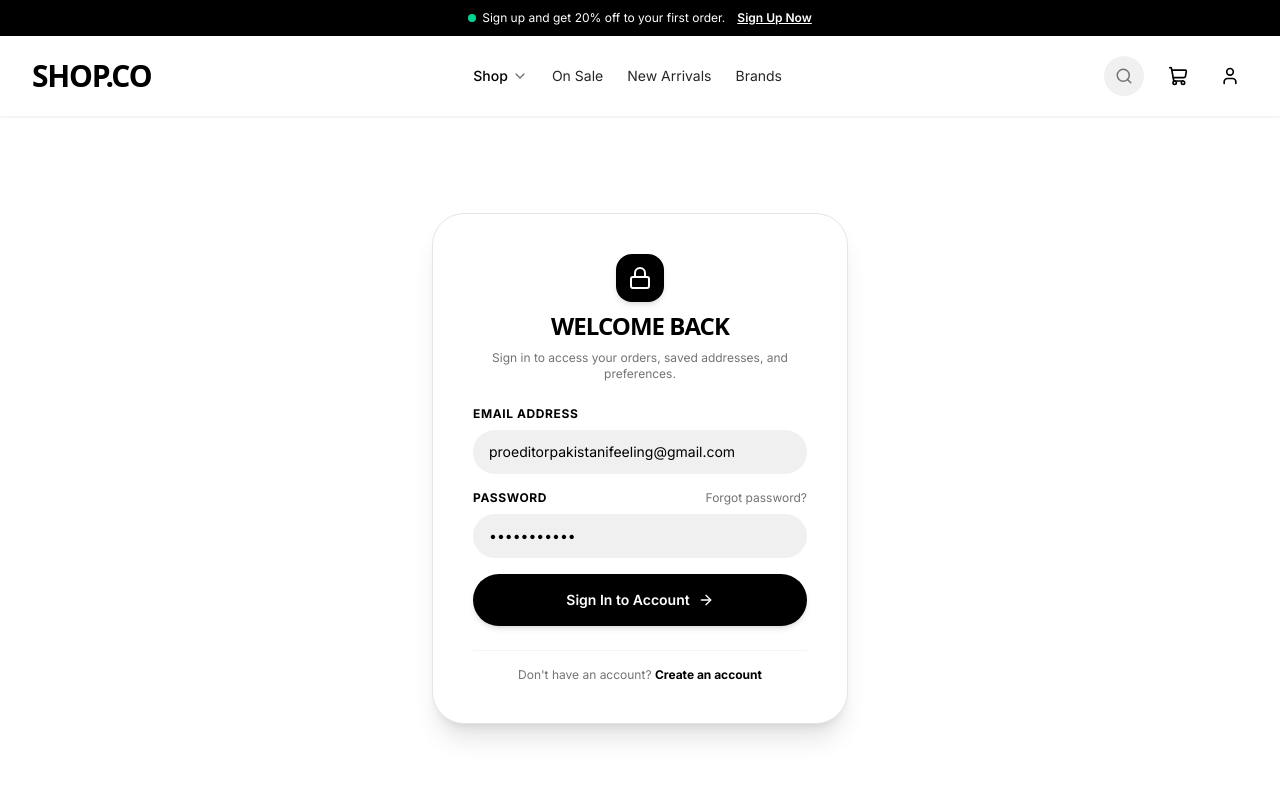
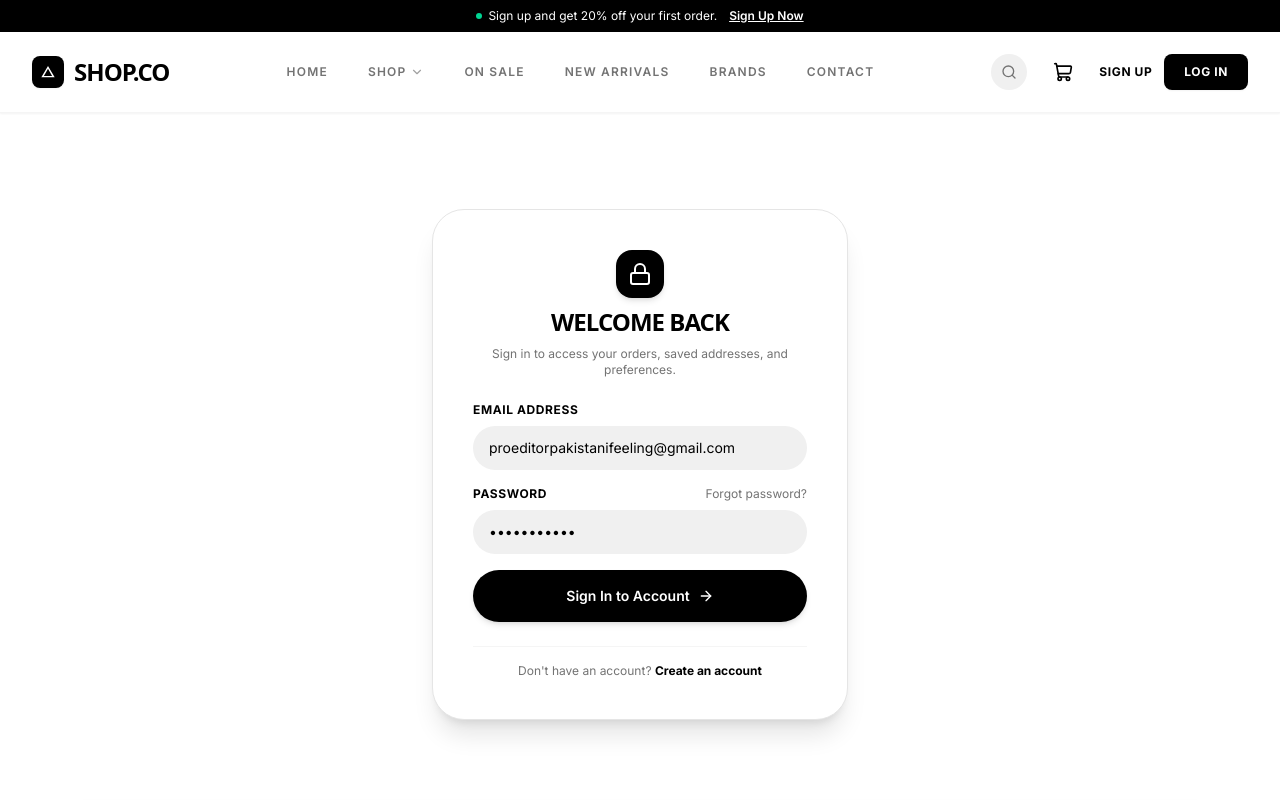
Before and after one commit to Ayesha-Siddiqa-khan/ShopFlow, a Next.js app: page /login in a window 1280 px wide. Shown: the top 800 px of the page. Built offline with nearby package versions, Linux system fonts and the light colour scheme.

Commit message:
feat(navbar): adopt clean header layout with logo mark, center uppercase tracking links, and right-aligned sign up and solid log in button

```diff
--- a/components/navigation/navbar.tsx
+++ b/components/navigation/navbar.tsx
@@ -1,22 +1,38 @@
 "use client";
 
 import Link from "next/link";
-import { useRouter } from "next/navigation";
+import { useRouter, usePathname } from "next/navigation";
 import { useState, useRef, useEffect } from "react";
-import { ShoppingCart, Search, User, Menu, X, ChevronDown, Sparkles, Shirt, Award, Flame, Dumbbell } from "lucide-react";
+import { ShoppingCart, Search, Menu, X, ChevronDown, Sparkles, Shirt, Award, Flame, Dumbbell } from "lucide-react";
 import { useCart } from "@/lib/cart-context";
 
 export function Navbar() {
   const router = useRouter();
+  const pathname = usePathname();
   const { totalCount } = useCart();
   const [mobileMenuOpen, setMobileMenuOpen] = useState(false);
   const [shopDropdownOpen, setShopDropdownOpen] = useState(false);
   const [searchExpanded, setSearchExpanded] = useState(false);
   const [isSearchFocused, setIsSearchFocused] = useState(false);
   const [searchQuery, setSearchQuery] = useState("");
+  const [user, setUser] = useState<{ name?: string; email?: string } | null>(null);
+
   const dropdownRef = useRef<HTMLDivElement>(null);
   const searchInputRef = useRef<HTMLInputElement>(null);
   const searchContainerRef = useRef<HTMLDivElement>(null);
+
+  // Check user session
+  useEffect(() => {
+    const timer = setTimeout(() => {
+      try {
+        const stored = localStorage.getItem("shopflow_user");
+        if (stored) {
+          setUser(JSON.parse(stored));
+        }
+      } catch {}
+    }, 0);
+    return () => clearTimeout(timer);
+  }, []);
 
   const handleSearch = (e: React.FormEvent) => {
     e.preventDefault();
@@ -43,64 +59,90 @@ export function Navbar() {
     return () => document.removeEventListener("mousedown", handleClickOutside);
   }, [searchQuery]);
 
+  const isHomeActive = pathname === "/";
+  const isShopActive = pathname.startsWith("/products");
+
   return (
     <div className="sticky top-0 z-50">
-      {/* Top Banner - standard and clean, always visible */}
-      <div className="bg-black text-white text-xs py-2.5">
+      {/* Top Banner */}
+      <div className="bg-black text-white text-xs py-2">
         <div className="max-w-7xl mx-auto px-4 flex items-center justify-center gap-2">
-          <span className="flex items-center gap-1.5 font-normal">
-            <span className="inline-block w-2 h-2 rounded-full bg-emerald-400" />
-            Sign up and get 20% off to your first order.
+          <span className="flex items-center gap-1.5 font-normal text-[11px] sm:text-xs">
+            <span className="inline-block w-1.5 h-1.5 rounded-full bg-emerald-400" />
+            Sign up and get 20% off your first order.
           </span>
-          <Link href="/register" className="underline font-semibold hover:text-neutral-300 ml-1">
+          <Link href="/register" className="underline font-semibold hover:text-neutral-300 ml-1 text-[11px] sm:text-xs">
             Sign Up Now
           </Link>
         </div>
       </div>
 
-      {/* Main Navbar */}
+      {/* Main Header matching the requested design layout */}
       <header className="bg-white border-b border-neutral-100 shadow-xs">
         <div className="max-w-7xl mx-auto px-4 sm:px-6 lg:px-8">
-          <div className="flex items-center justify-between h-20 gap-4 lg:gap-10">
+          <div className="flex items-center justify-between h-20 gap-4">
 
-            {/* Mobile menu trigger + Logo */}
-            <div className="flex items-center gap-4">
+            {/* Left: Brand Logo with Arrow Icon */}
+            <div className="flex items-center gap-3">
               <button
                 onClick={() => setMobileMenuOpen(!mobileMenuOpen)}
-                className="lg:hidden p-1 text-black"
+                className="lg:hidden p-1.5 text-black hover:bg-neutral-100 rounded-lg transition-colors"
                 aria-label="Toggle menu"
               >
                 {mobileMenuOpen ? <X className="w-6 h-6" /> : <Menu className="w-6 h-6" />}
               </button>
 
-              <Link href="/" className="font-integral text-2xl sm:text-3xl text-black tracking-tighter">
-                SHOP.CO
+              <Link href="/" className="flex items-center gap-2.5 group">
+                {/* Geometric Arrow / Delta Mark matching the reference design */}
+                <div className="w-7 h-7 sm:w-8 sm:h-8 rounded-lg bg-black text-white flex items-center justify-center shadow-xs transition-transform group-hover:scale-105">
+                  <svg className="w-4 h-4" viewBox="0 0 24 24" fill="currentColor">
+                    <path d="M12 3L2 20h20L12 3zm0 4.2l6.2 10.8H5.8L12 7.2z" />
+                  </svg>
+                </div>
+                <span className="font-integral text-xl sm:text-2xl text-black tracking-tight font-extrabold">
+                  SHOP.CO
+                </span>
               </Link>
             </div>
 
-            {/* Desktop Navigation Links */}
-            <nav className="hidden lg:flex items-center gap-6 text-sm font-normal text-black whitespace-nowrap">
+            {/* Center: Navigation Links in Clean Uppercase Design */}
+            <nav className="hidden lg:flex items-center gap-8 xl:gap-10 text-xs font-bold uppercase tracking-widest text-black">
+              {/* HOME Link */}
+              <Link
+                href="/"
+                className={`py-1 transition-colors relative ${
+                  isHomeActive
+                    ? "text-black font-extrabold after:content-[''] after:absolute after:-bottom-1.5 after:left-0 after:w-full after:h-[2px] after:bg-black"
+                    : "text-neutral-500 hover:text-black font-semibold"
+                }`}
+              >
+                HOME
+              </Link>
 
-              {/* Interactive Shop Dropdown (Hovers and Opens) */}
+              {/* SHOP Dropdown (Hovers and Opens) */}
               <div
                 ref={dropdownRef}
                 onMouseEnter={() => setShopDropdownOpen(true)}
                 onMouseLeave={() => setShopDropdownOpen(false)}
-                className="relative py-2"
+                className="relative py-1"
               >
                 <button
                   type="button"
                   onClick={() => setShopDropdownOpen(!shopDropdownOpen)}
-                  className="flex items-center gap-1 cursor-pointer font-medium text-black hover:text-neutral-600 focus:outline-none"
+                  className={`flex items-center gap-1 cursor-pointer transition-colors focus:outline-none uppercase ${
+                    isShopActive
+                      ? "text-black font-extrabold"
+                      : "text-neutral-500 hover:text-black font-semibold"
+                  }`}
                   aria-expanded={shopDropdownOpen}
                 >
-                  <span>Shop</span>
-                  <ChevronDown className={`w-4 h-4 text-neutral-500 transition-transform duration-200 ${shopDropdownOpen ? "rotate-180" : ""}`} />
+                  <span>SHOP</span>
+                  <ChevronDown className={`w-3.5 h-3.5 text-neutral-400 transition-transform duration-200 ${shopDropdownOpen ? "rotate-180" : ""}`} />
                 </button>
 
                 {/* Dropdown Menu Modal */}
                 {shopDropdownOpen && (
-                  <div className="absolute top-full left-0 mt-1 w-64 bg-white rounded-2xl shadow-2xl border border-neutral-200/80 p-3 z-50 animate-in fade-in zoom-in-95 duration-150">
+                  <div className="absolute top-full left-0 mt-2 w-64 bg-white rounded-2xl shadow-2xl border border-neutral-200/80 p-3 z-50 animate-in fade-in zoom-in-95 duration-150 normal-case">
                     <div className="space-y-1">
                       <Link
                         href="/products"
@@ -166,19 +208,42 @@ export function Navbar() {
                 )}
               </div>
 
-              <Link href="/products?category=casual" className="relative py-1 text-neutral-800 hover:text-black transition-colors after:absolute after:bottom-0 after:left-0 after:w-0 hover:after:w-full after:h-[2px] after:bg-black after:transition-all after:duration-200">
-                On Sale
+              {/* ON SALE */}
+              <Link
+                href="/products?category=casual"
+                className="py-1 text-neutral-500 hover:text-black font-semibold transition-colors"
+              >
+                ON SALE
               </Link>
-              <Link href="/products" className="relative py-1 text-neutral-800 hover:text-black transition-colors after:absolute after:bottom-0 after:left-0 after:w-0 hover:after:w-full after:h-[2px] after:bg-black after:transition-all after:duration-200">
-                New Arrivals
+
+              {/* NEW ARRIVALS */}
+              <Link
+                href="/products"
+                className="py-1 text-neutral-500 hover:text-black font-semibold transition-colors"
+              >
+                NEW ARRIVALS
               </Link>
-              <Link href="/products?category=formal" className="relative py-1 text-neutral-800 hover:text-black transition-colors after:absolute after:bottom-0 after:left-0 after:w-0 hover:after:w-full after:h-[2px] after:bg-black after:transition-all after:duration-200">
-                Brands
+
+              {/* BRANDS */}
+              <Link
+                href="/products?category=formal"
+                className="py-1 text-neutral-500 hover:text-black font-semibold transition-colors"
+              >
+                BRANDS
+              </Link>
+
+              {/* CONTACT */}
+              <Link
+                href="/account"
+                className="py-1 text-neutral-500 hover:text-black font-semibold transition-colors"
+              >
+                CONTACT
               </Link>
             </nav>
 
-            {/* Right Side Actions: Expandable Search + Cart + Account */}
-            <div className="flex items-center gap-2 sm:gap-4 text-black">
+            {/* Right: Actions matching design (Search + Cart + SIGN UP text link + LOG IN solid button) */}
+            <div className="flex items-center gap-3 sm:gap-5">
+
               {/* Expandable Search Input (Touches or Hovers and Expands) */}
               <div
                 ref={searchContainerRef}
@@ -198,8 +263,8 @@ export function Navbar() {
                   }}
                   className={`flex items-center bg-[#f0f0f0] rounded-full transition-all duration-300 ease-in-out cursor-pointer ${
                     searchExpanded
-                      ? "w-60 sm:w-80 md:w-96 lg:w-[420px] px-3.5 py-2 ring-1 ring-black/20 shadow-sm"
-                      : "w-10 h-10 justify-center hover:bg-neutral-200 hover:scale-105"
+                      ? "w-48 sm:w-64 md:w-72 px-3 py-1.5 ring-1 ring-black/20 shadow-xs"
+                      : "w-9 h-9 justify-center hover:bg-neutral-200"
                   }`}
                 >
                   <button
@@ -207,7 +272,7 @@ export function Navbar() {
                     className="text-neutral-500 hover:text-black transition-colors shrink-0 p-0.5 focus:outline-none cursor-pointer"
                     aria-label="Search"
                   >
-                    <Search className="w-4.5 h-4.5" />
+                    <Search className="w-4 h-4" />
                   </button>
 
                   <input
@@ -225,10 +290,10 @@ export function Navbar() {
                         setSearchExpanded(false);
                       }
                     }}
-                    placeholder="Search for products..."
-                    className={`bg-transparent text-black text-sm outline-none transition-all duration-300 ${
+                    placeholder="Search products..."
+                    className={`bg-transparent text-black text-xs outline-none transition-all duration-300 ${
                       searchExpanded
-                        ? "ml-2.5 w-full opacity-100"
+                        ? "ml-2 w-full opacity-100"
                         : "w-0 p-0 ml-0 opacity-0 pointer-events-none"
                     }`}
                   />
@@ -244,43 +309,123 @@ export function Navbar() {
                       className="p-1 text-neutral-400 hover:text-black shrink-0 cursor-pointer"
                       aria-label="Clear search"
                     >
-                      <X className="w-3.5 h-3.5" />
+                      <X className="w-3 h-3" />
                     </button>
                   )}
                 </form>
               </div>
 
-              {/* Cart Icon */}
-              <Link href="/cart" className="relative p-2 hover:opacity-90 hover:scale-110 active:scale-95 transition-all duration-200" aria-label="Shopping Cart">
+              {/* Shopping Cart Icon with Badge */}
+              <Link
+                href="/cart"
+                className="relative p-1.5 text-black hover:text-neutral-600 transition-colors"
+                aria-label="Shopping Cart"
+              >
                 <ShoppingCart className="w-5 h-5" />
                 {totalCount > 0 && (
-                  <span className="absolute top-0.5 right-0.5 flex h-4.5 w-4.5 items-center justify-center rounded-full bg-black text-[10px] font-bold text-white shadow-xs animate-in zoom-in-75">
+                  <span className="absolute -top-1 -right-1 flex h-4 w-4 items-center justify-center rounded-full bg-black text-[9px] font-bold text-white shadow-xs animate-in zoom-in-75">
                     {totalCount}
                   </span>
                 )}
               </Link>
 
-              {/* Account Icon */}
-              <Link href="/account" className="p-2 hover:opacity-90 hover:scale-110 active:scale-95 transition-all duration-200" aria-label="Account">
-                <User className="w-5 h-5" />
-              </Link>
+              {/* Right Button Group: SIGN UP Text + LOG IN Solid Button */}
+              {user ? (
+                <div className="flex items-center gap-3">
+                  <Link
+                    href="/account"
+                    className="text-xs uppercase font-bold tracking-wider text-black hover:text-neutral-600 transition-colors hidden sm:inline-block"
+                  >
+                    {user.name?.split(" ")[0] || "MY ACCOUNT"}
+                  </Link>
+                  <Link
+                    href="/account"
+                    className="px-4 sm:px-5 py-2 sm:py-2.5 rounded-lg bg-black text-white text-xs font-bold uppercase tracking-wider hover:bg-neutral-800 transition-all shadow-xs flex items-center justify-center"
+                  >
+                    ACCOUNT
+                  </Link>
+                </div>
+              ) : (
+                <div className="flex items-center gap-3">
+                  <Link
+                    href="/register"
+                    className="text-xs uppercase font-bold tracking-wider text-black hover:text-neutral-600 transition-colors hidden sm:inline-block"
+                  >
+                    SIGN UP
+                  </Link>
+                  <Link
+                    href="/login"
+                    className="px-4 sm:px-5 py-2 sm:py-2.5 rounded-lg bg-black text-white text-xs font-bold uppercase tracking-wider hover:bg-neutral-800 transition-all shadow-xs flex items-center justify-center"
+                  >
+                    LOG IN
+                  </Link>
+                </div>
+              )}
+
             </div>
 
           </div>
         </div>
 
-        {/* Mobile Dropdown */}
+        {/* Mobile Dropdown Drawer */}
         {mobileMenuOpen && (
-          <div className="lg:hidden border-b border-neutral-200 bg-white px-6 py-6 space-y-4">
-            <nav className="flex flex-col space-y-4 text-base font-medium text-black">
-              <div className="font-bold text-xs uppercase tracking-wider text-neutral-400">Collections</div>
-              <Link href="/products" onClick={() => setMobileMenuOpen(false)} className="pl-2">All Products</Link>
-              <Link href="/products?category=casual" onClick={() => setMobileMenuOpen(false)} className="pl-2">Casual</Link>
-              <Link href="/products?category=formal" onClick={() => setMobileMenuOpen(false)} className="pl-2">Formal</Link>
-              <Link href="/products?category=party" onClick={() => setMobileMenuOpen(false)} className="pl-2">Party</Link>
-              <Link href="/products?category=gym" onClick={() => setMobileMenuOpen(false)} className="pl-2">Gym</Link>
-              <div className="border-t border-neutral-100 pt-3">
-                <Link href="/cart" onClick={() => setMobileMenuOpen(false)}>My Cart ({totalCount})</Link>
+          <div className="lg:hidden border-b border-neutral-200 bg-white px-6 py-6 space-y-4 animate-in slide-in-from-top-2 duration-200">
+            <nav className="flex flex-col space-y-3 text-xs font-bold uppercase tracking-widest text-black">
+              <Link href="/" onClick={() => setMobileMenuOpen(false)} className="py-1">
+                HOME
+              </Link>
+              <Link href="/products" onClick={() => setMobileMenuOpen(false)} className="py-1">
+                SHOP
+              </Link>
+              <Link href="/products?category=casual" onClick={() => setMobileMenuOpen(false)} className="py-1">
+                ON SALE
+              </Link>
+              <Link href="/products" onClick={() => setMobileMenuOpen(false)} className="py-1">
+                NEW ARRIVALS
+              </Link>
+              <Link href="/products?category=formal" onClick={() => setMobileMenuOpen(false)} className="py-1">
+                BRANDS
+              </Link>
+              <Link href="/account" onClick={() => setMobileMenuOpen(false)} className="py-1">
+                CONTACT
+              </Link>
+
+              <div className="border-t border-neutral-200 pt-4 flex flex-col gap-2.5">
+                {user ? (
+                  <>
+                    <Link
+                      href="/account"
+                      onClick={() => setMobileMenuOpen(false)}
+                      className="w-full py-2.5 text-center text-xs font-bold uppercase tracking-wider text-black border border-neutral-200 rounded-lg"
+                    >
+                      {user.name || "MY ACCOUNT"}
+                    </Link>
+                    <Link
+                      href="/account"
+                      onClick={() => setMobileMenuOpen(false)}
+                      className="w-full py-2.5 text-center text-xs font-bold uppercase tracking-wider text-white bg-black rounded-lg"
+                    >
+                      VIEW ORDERS
+                    </Link>
+                  </>
+                ) : (
+                  <>
+                    <Link
+                      href="/register"
+                      onClick={() => setMobileMenuOpen(false)}
+                      className="w-full py-2.5 text-center text-xs font-bold uppercase tracking-wider text-black border border-neutral-200 rounded-lg"
+                    >
+                      SIGN UP
+                    </Link>
+                    <Link
+                      href="/login"
+                      onClick={() => setMobileMenuOpen(false)}
+                      className="w-full py-2.5 text-center text-xs font-bold uppercase tracking-wider text-white bg-black rounded-lg"
+                    >
+                      LOG IN
+                    </Link>
+                  </>
+                )}
               </div>
             </nav>
           </div>
```
